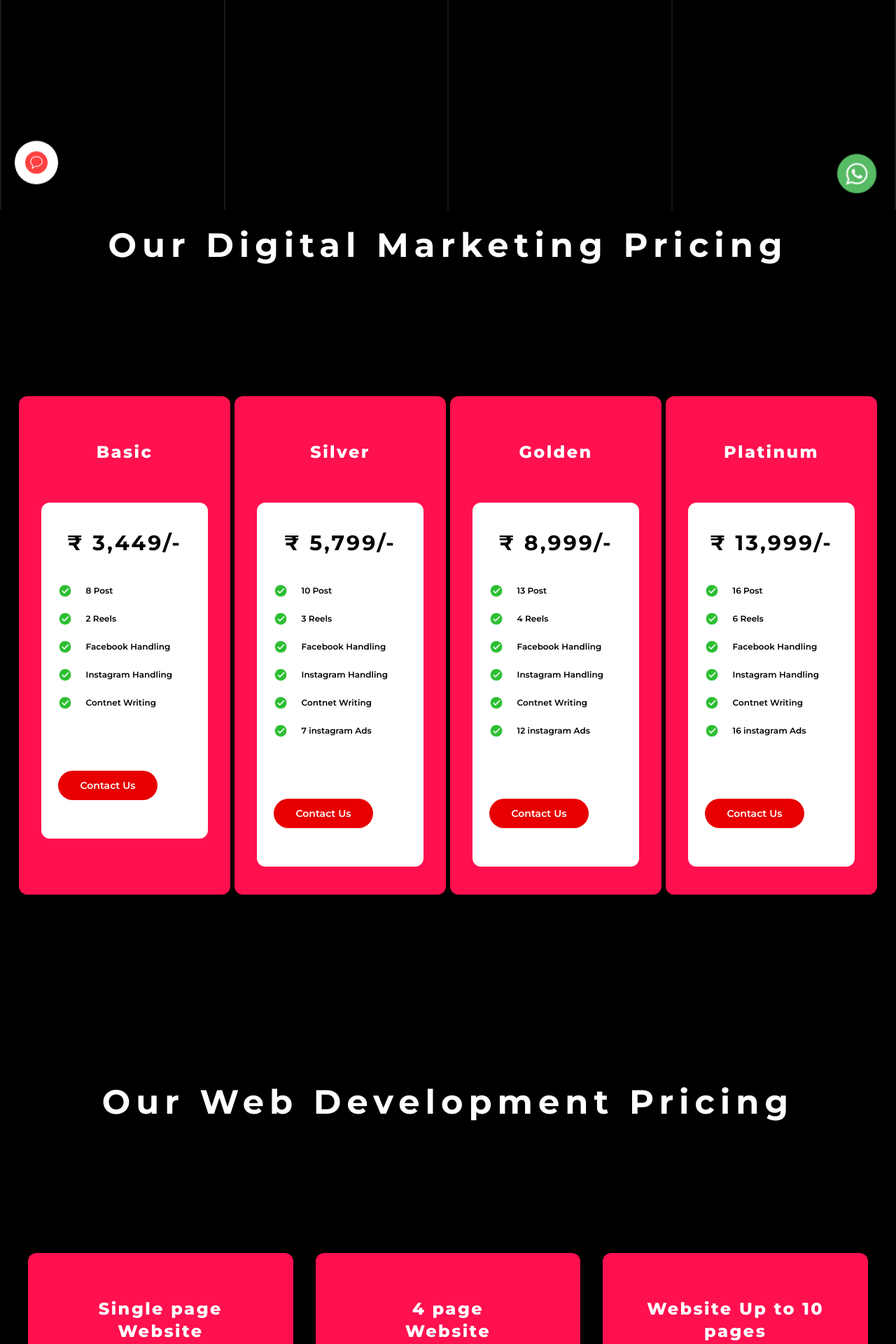
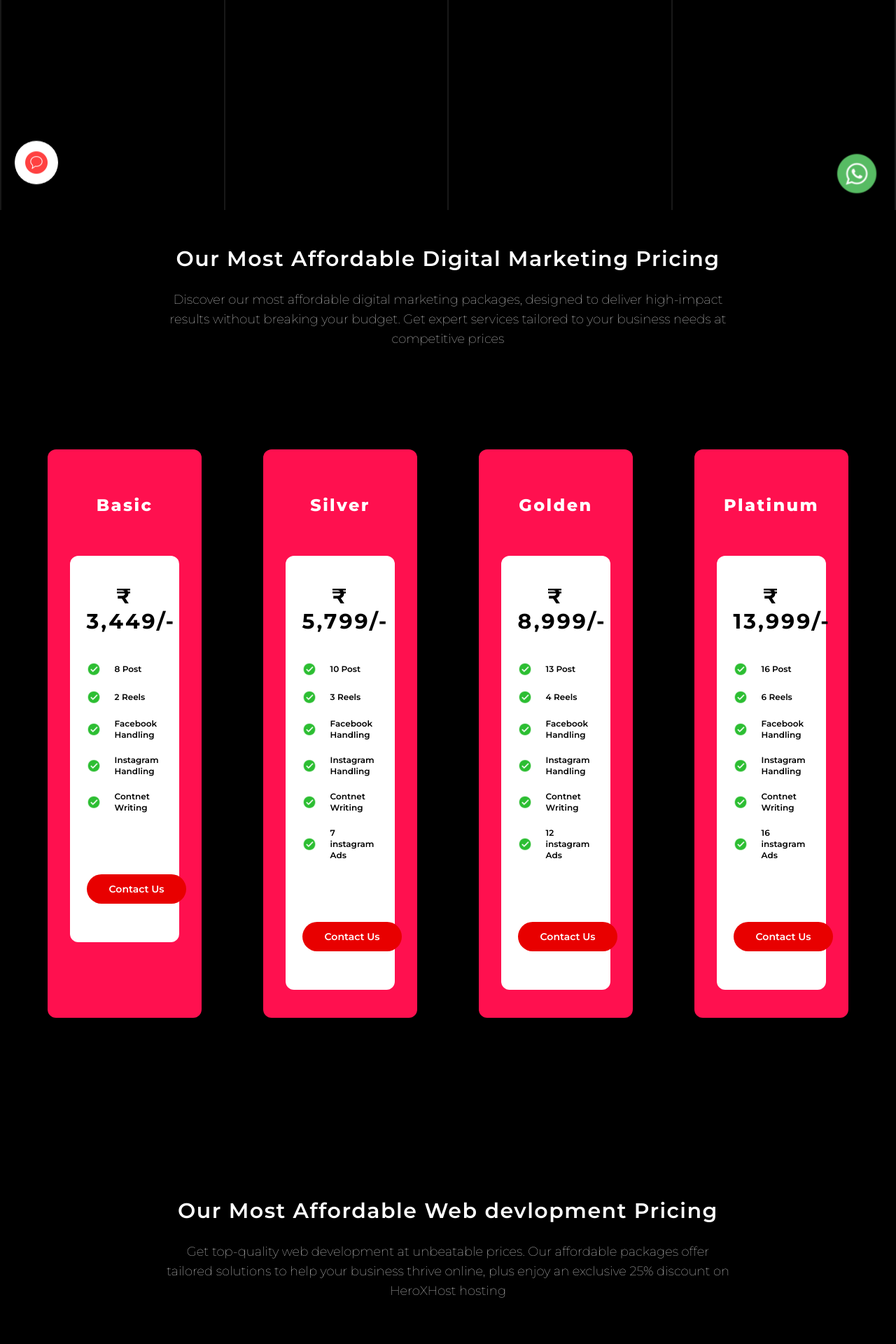
Before and after one commit to lovesinghkalbhor/Growthify, a Next.js app: page /pricing in a window 1280 px wide. Shown: the part 500-2420 px from the top of the page at 70% size. Built offline with nearby package versions, Linux system fonts and the light colour scheme.

Commit message:
added pricing and heroxhost page

```diff
--- a/src/app/pricing/page.jsx
+++ b/src/app/pricing/page.jsx
@@ -95,8 +95,14 @@ export default function Pricing() {
       </div>
 
       <section className="xl:container mx-auto lg:px-10 md:px-10 sm:px-10 ">
-        <div className="section__heading-bold">
-          <h1>Our Digital Marketing Pricing </h1>
+        <div className="section__heading-2">
+          <h1>Our Most Affordable Digital Marketing Pricing</h1>
+          <p>
+            Discover our most affordable digital marketing packages, designed to
+            deliver high-impact results without breaking your budget. Get expert
+            services tailored to your business needs at competitive prices
+          </p>
+          {/* <hr /> */}
         </div>
 
         <div className="grid justify-center lg:grid-cols-4 md:grid-cols-2 grid-cols-1 lg:gap-8 md:gap-8 gap-y-16 place-items-center">
@@ -151,8 +157,14 @@ export default function Pricing() {
       </section>
 
       <section className="xl:container mx-auto lg:px-10 md:px-10 sm:px-10 sm:mt-20">
-        <div className="section__heading-bold">
-          <h1>Our Web Development Pricing </h1>
+        <div className="section__heading-2">
+          <h1>Our Most Affordable Web devlopment Pricing</h1>
+          <p>
+            Get top-quality web development at unbeatable prices. Our affordable
+            packages offer tailored solutions to help your business thrive
+            online, plus enjoy an exclusive 25% discount on HeroXHost hosting
+          </p>
+          {/* <hr /> */}
         </div>
 
         <div className="grid justify-center lg:grid-cols-3 md:grid-cols-2 grid-cols-1 lg:gap-8 md:gap-8 gap-y-16 place-items-center">
--- a/src/app/web-dev/page.jsx
+++ b/src/app/web-dev/page.jsx
@@ -170,8 +170,14 @@ export default function Home() {
       </section>
 
       <section className="xl:container mx-auto lg:px-10 md:px-10 sm:px-10 ">
-        <div className="section__heading-bold">
-          <h1>Most Affordable pricing </h1>
+        <div className="section__heading-2">
+          <h1>Our Most Affordable Web devlopment Pricing</h1>
+          <p>
+            Get top-quality web development at unbeatable prices. Our affordable
+            packages offer tailored solutions to help your business thrive
+            online, plus enjoy an exclusive 25% discount on HeroXHost hosting
+          </p>
+          {/* <hr /> */}
         </div>
 
         <div className="grid justify-center lg:grid-cols-3 md:grid-cols-2 grid-cols-1 lg:gap-8 md:gap-8 gap-y-16 place-items-center">
--- a/src/custom_components/pricingCards.jsx
+++ b/src/custom_components/pricingCards.jsx
@@ -3,7 +3,7 @@ import Image from "next/image";
 import Link from "next/link";
 export default function PricingCard({ pricing, features, title }) {
   return (
-    <div className="bg-[#FF104F] h-full max-w-96 pt-16 pb-10 px-8 rounded-xl sm:mx-0 mx-8">
+    <div className="bg-[#FF104F] h-full sm:max-w-96 xs:w-4/5 w-11/12  pt-16 pb-10 px-8 rounded-xl sm:mx-0 mx-8">
       <h1 className="xs:text-2xl text-xl  font-extrabold text-center tracking-widest mb-14">
         {title}
       </h1>
```
